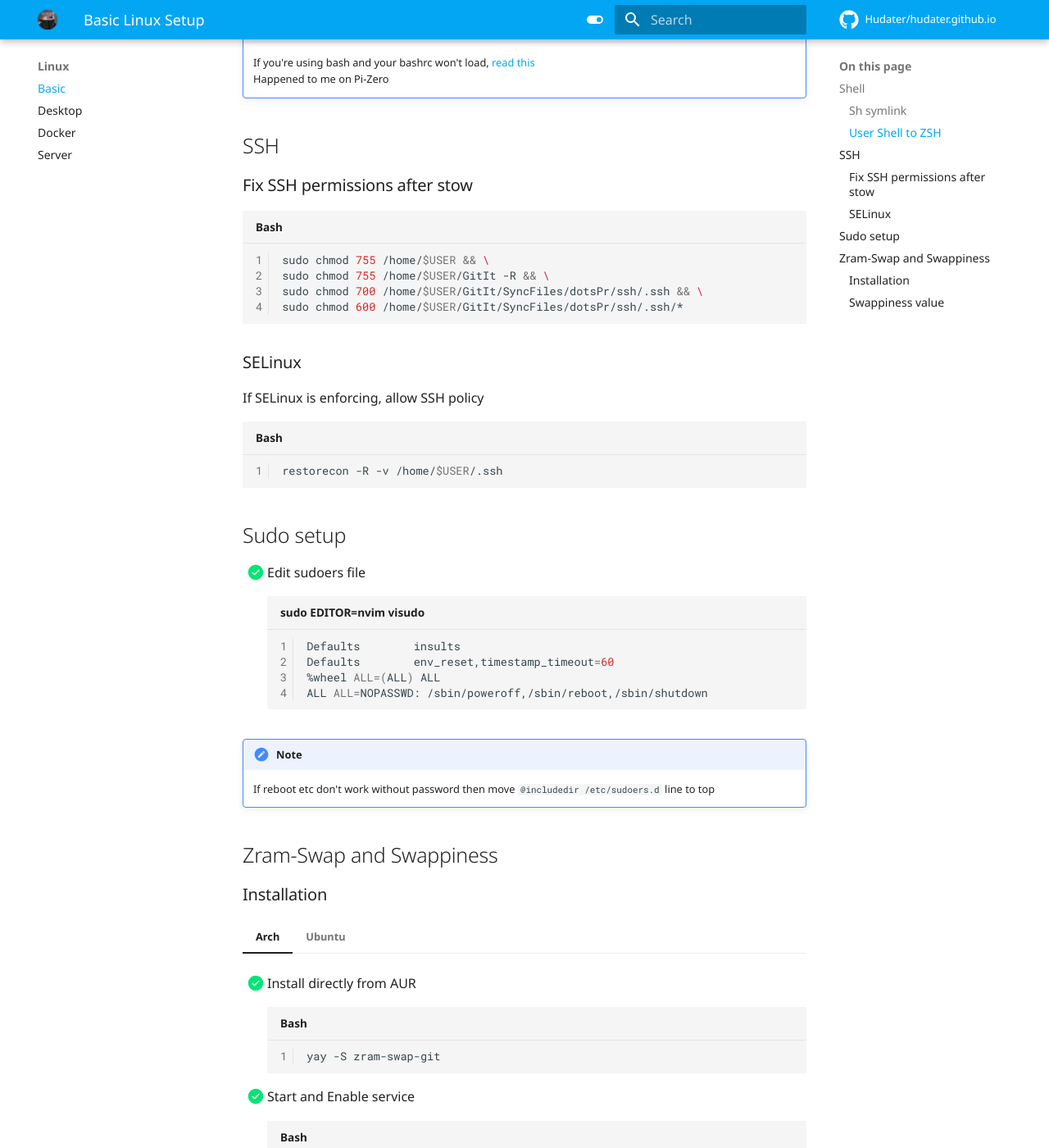
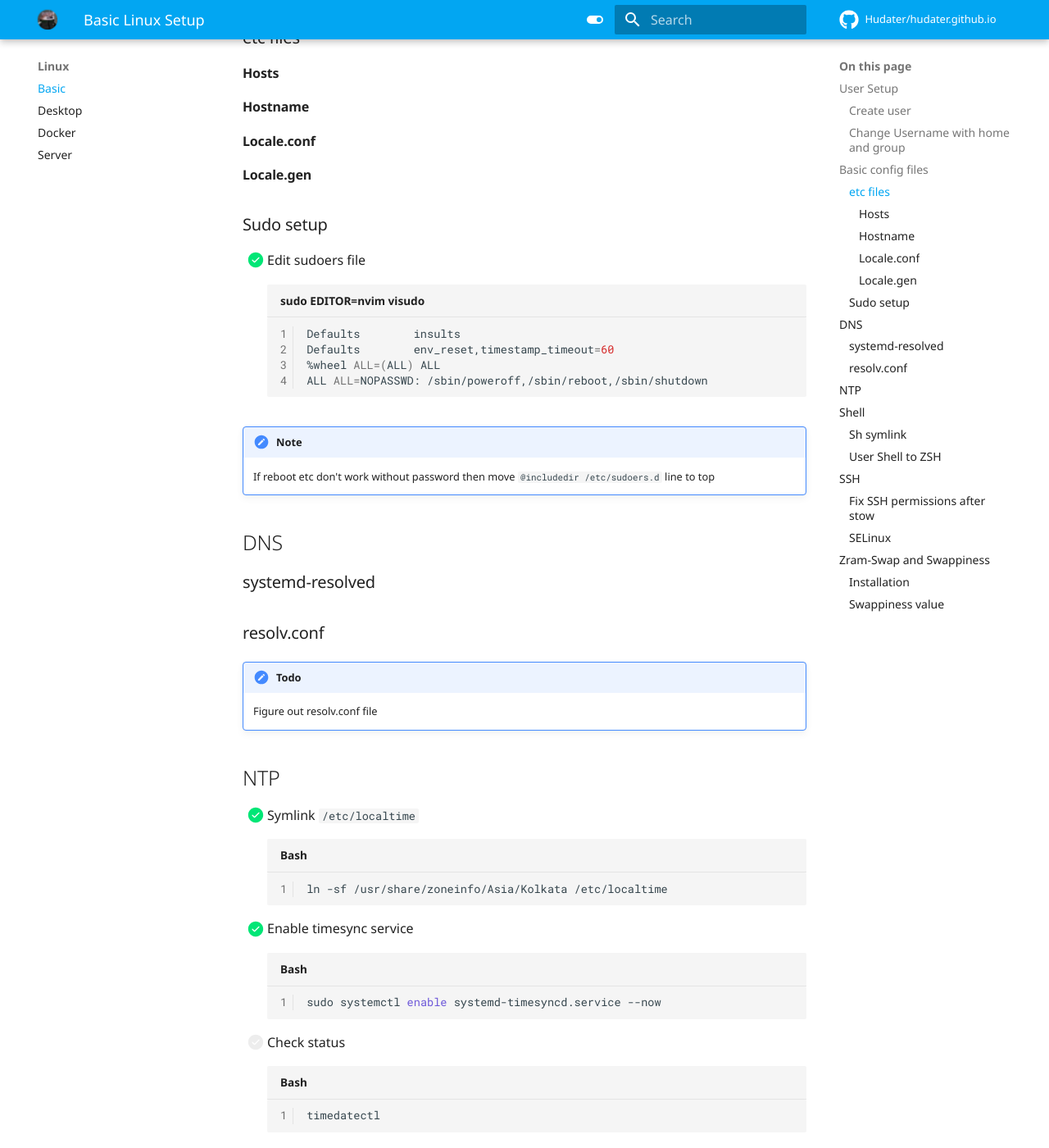
Before and after one commit to Hudater/hudater.github.io, an MkDocs documentation site: the page built from docs/linux/basic.md, in a window 1280 px wide and 1400 px high, scrolled down 878 px. Shown: the whole window at 82% size. Built offline with MkDocs 1.6.1 and Material for MkDocs 9.7.7, drawn with Linux system fonts in a browser that asks for light colours; comment, search, counter and statistics services are not loaded; some of the changed text lies outside the part shown.

Commit message:
template from home to new file; linux docs updated

````diff
--- a/docs/linux/basic.md
+++ b/docs/linux/basic.md
@@ -7,12 +7,69 @@
 ---
 This page would define setup of basic installation with my bare minimum to get further the installation to either a server or desktop usecase
 
+!!! info
+    Run these using your standard user with sudo if required
+
+## User Setup
+
+### Create user
+```bash title="UID and GID is 1000"
+sudo useradd -m -u 1000 -G sudo,plugdev,video,adm userName
+```
+
+### Change Username with home and group
+```bash title="Change Usernames accordingly"
+usermod -l newUserName -d /home/newUserName -m oldUserName
+groupmod -n newUserName oldUserName
+```
+
+## Basic config files
+
+### etc files
+#### Hosts
+
+#### Hostname
+#### Locale.conf
+#### Locale.gen
+
+### Sudo setup
+- [x] Edit sudoers file
+```bash title="sudo EDITOR=nvim visudo"
+Defaults        insults
+Defaults        env_reset,timestamp_timeout=60
+%wheel ALL=(ALL) ALL
+ALL ALL=NOPASSWD: /sbin/poweroff,/sbin/reboot,/sbin/shutdown
+```
+
 !!! note
-    These steps are to be performed on all Linux installations
+    If reboot etc don't work without password then move `@includedir /etc/sudoers.d` line to top
+
+## DNS
+
+### systemd-resolved
+
+### resolv.conf
+!!! todo
+    Figure out resolv.conf file
+
+## NTP
+
+- [x] Symlink `/etc/localtime`
+```bash
+ln -sf /usr/share/zoneinfo/Asia/Kolkata /etc/localtime
+```
+- [x] Enable timesync service
+```bash
+sudo systemctl enable systemd-timesyncd.service --now
+```
+- [ ] Check status
+```bash
+timedatectl
+```
 
 ## Shell
+
 ### Sh symlink
-
 === "Ubuntu"
     Already comes with sh pointing to dash
 
@@ -23,7 +80,6 @@
     ```
 
 ### User Shell to ZSH
-
 - [x] To change shell to zsh
 ```bash title="Run as user whose shell you want to change, NOT ROOT OR SUDO"
 chsh -s $(which zsh)
@@ -34,8 +90,8 @@
     Happened to me on Pi-Zero
 
 ## SSH
+
 ### Fix SSH permissions after stow
-
 ```bash
 sudo chmod 755 /home/$USER && \
 sudo chmod 755 /home/$USER/GitIt -R && \
@@ -50,22 +106,9 @@
 restorecon -R -v /home/$USER/.ssh
 ```
 
-## Sudo setup
+## Zram-Swap and Swappiness
 
-- [x] Edit sudoers file
-```bash title="sudo EDITOR=nvim visudo"
-Defaults        insults
-Defaults        env_reset,timestamp_timeout=60
-%wheel ALL=(ALL) ALL
-ALL ALL=NOPASSWD: /sbin/poweroff,/sbin/reboot,/sbin/shutdown
-```
-
-!!! note
-    If reboot etc don't work without password then move `@includedir /etc/sudoers.d` line to top
-
-## Zram-Swap and Swappiness
 ### Installation
-
 === "Arch"
 
     - [x] Install directly from AUR
@@ -103,7 +146,6 @@
     ```
 
 ### Swappiness value
-
 - [x] Create and edit `swappiness.conf` file
 ```bash title="sudoedit /etc/sysctl.d/99-swappiness.conf"
 vm.swappiness=10
--- a/mkdocs.yml
+++ b/mkdocs.yml
@@ -47,7 +47,8 @@
     - Code Server: management/vscode.md
     - Watchtower: management/watchtower.md
   - Extras:
-    - Credits: extras/credits.md
+    - Templates: extras/templates.md
+    - Resources: extras/resources.md
     - Tags: extras/tags.md
 
 
````
Also changed, not shown: docs/extras/templates.md (added, +103 -0 lines), docs/index.md (+1 -73 lines), docs/linux/desktop.md (+8 -5 lines), docs/linux/docker.md (+2 -1 lines), docs/linux/server.md (+4 -5 lines), docs/extras/resources.md (renamed from docs/extras/credits.md), 1 other file.
